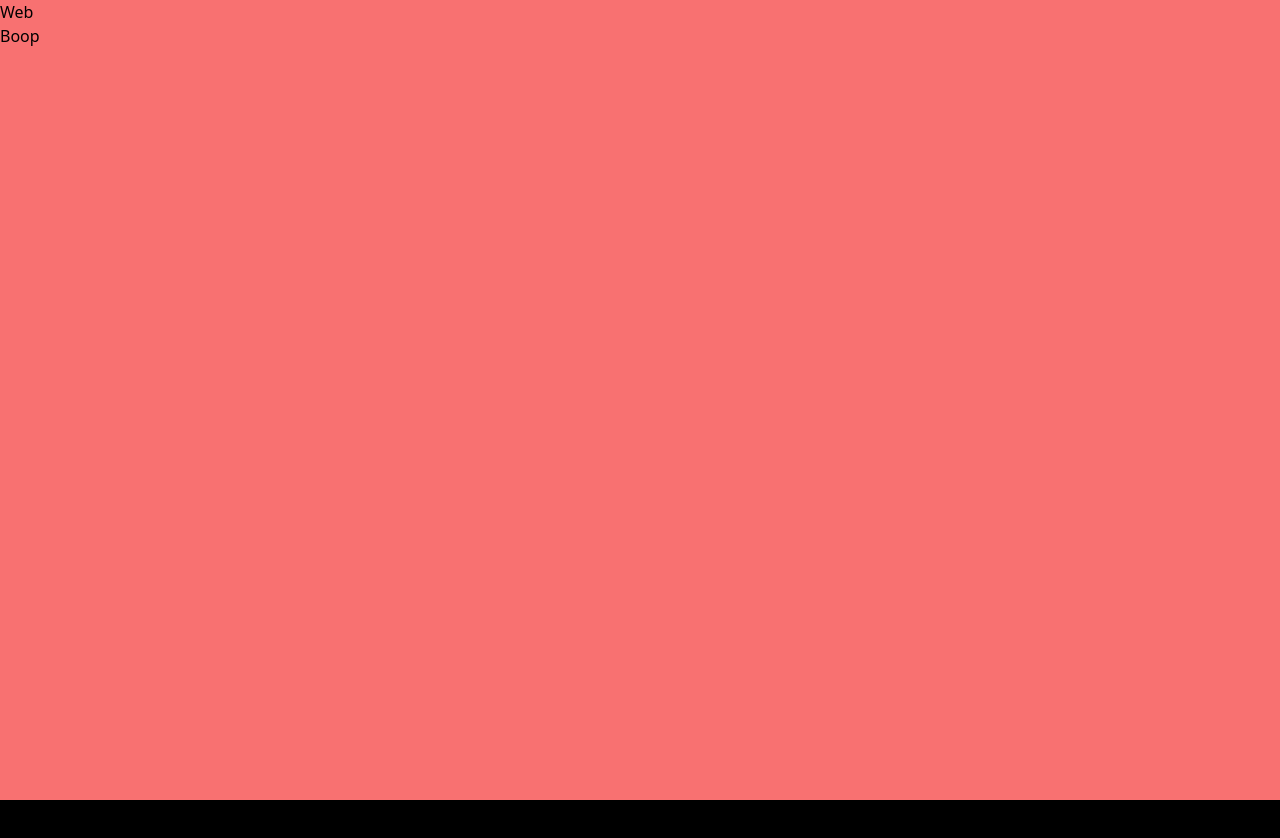
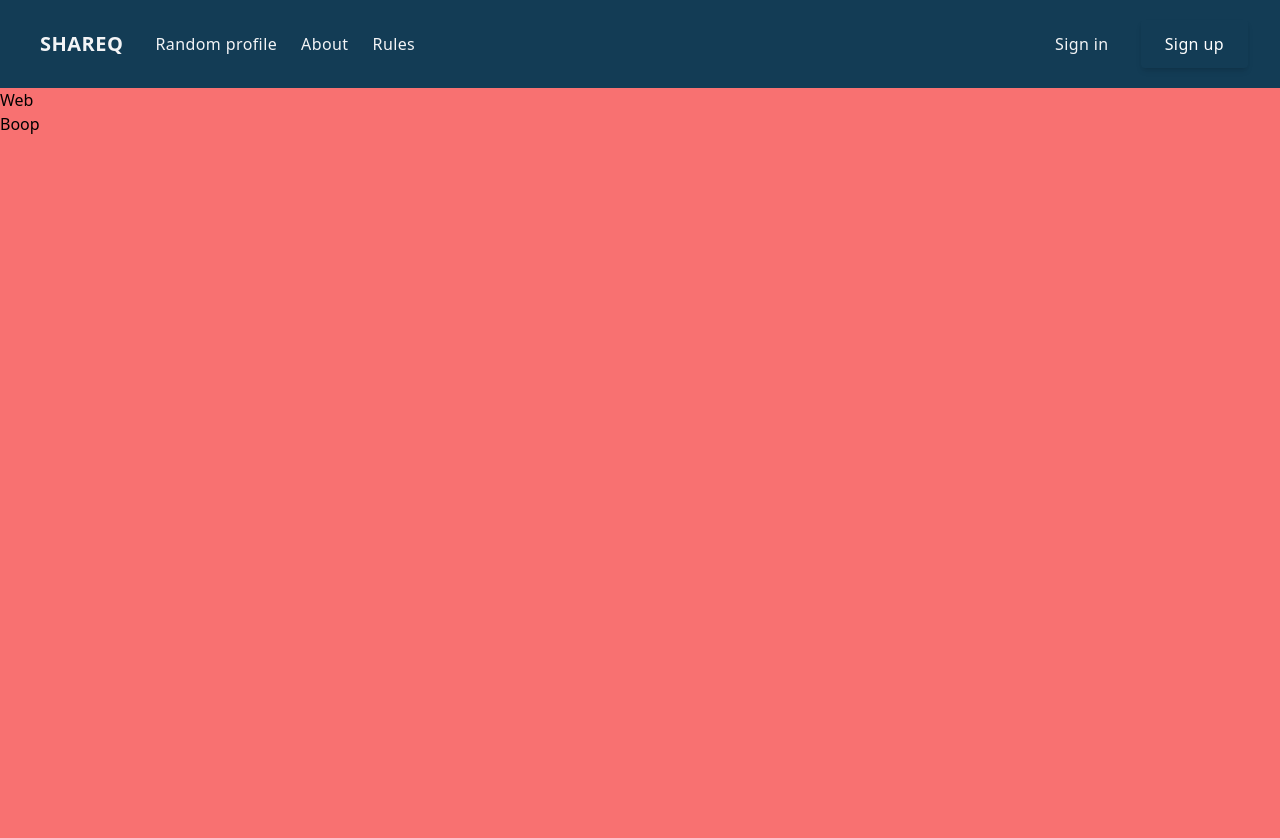
Before and after one commit to Wojtazzzz/ShareQ, a Next.js app in the folder apps/web/: page / in a window 1280 px wide. Shown: the top 838 px of the page. Before the commit the page ends 800 px from the top, so only its background shows below. Built offline with nearby package versions, Linux system fonts and the light colour scheme.

Commit message:
feat/links, logo

```diff
--- a/apps/web/app/layout.tsx
+++ b/apps/web/app/layout.tsx
@@ -1,5 +1,6 @@
 import type { ReactNode } from 'react';
 import '../styles/tailwind.css';
+import { Navigation } from '../components/inc/navigation/Navigation';
 
 type RootLayoutProps = {
 	children: ReactNode;
@@ -9,6 +10,8 @@
 	return (
 		<html lang="pl">
 			<body className="bg-black">
+				<Navigation />
+
 				<div className="h-screen w-screen bg-red-400">{children}</div>
 			</body>
 		</html>
--- /dev/null
+++ b/apps/web/components/inc/navigation/NavItem.tsx
@@ -0,0 +1,18 @@
+import Link from 'next/link';
+
+type NavItemProps = {
+	link: string;
+	label: string;
+};
+
+export const NavItem = ({ link, label }: NavItemProps) => {
+	return (
+		<Link
+			href={link}
+			aria-label={label}
+			className="p-2 font-medium tracking-wide text-gray-100 transition-colors lg:hover:text-gray-100/80"
+		>
+			{label}
+		</Link>
+	);
+};
--- /dev/null
+++ b/apps/web/components/inc/navigation/Navigation.tsx
@@ -0,0 +1,58 @@
+import Link from 'next/link';
+import { NavItem } from './NavItem';
+import links from './links.json';
+import { MobileNavigation } from './mobileNavigation/MobileNavigation';
+
+export const Navigation = () => {
+	return (
+		<nav className="bg-secondary-base">
+			<div className="mx-auto px-4 py-5 sm:max-w-xl md:max-w-full md:px-24 lg:max-w-screen-xl lg:px-8">
+				<div className="relative flex items-center justify-between">
+					<div className="flex items-center">
+						<Link href="/" aria-label="ShareQ" className="px-2 py-1">
+							<h1 className="text-xl font-bold uppercase tracking-wide text-gray-100">
+								ShareQ
+							</h1>
+						</Link>
+
+						<ul
+							role="list"
+							className="ml-4 hidden items-center space-x-2 lg:flex"
+						>
+							{links.map(({ link, label }, key) => (
+								<li key={key}>
+									<NavItem link={link} label={label} />
+								</li>
+							))}
+						</ul>
+					</div>
+
+					<ul role="list" className="hidden items-center space-x-8 lg:flex">
+						<li>
+							<a
+								href="/"
+								aria-label="Sign in"
+								title="Sign in"
+								className="hover:text-teal-accent-400 font-medium tracking-wide text-gray-100 transition-colors duration-200"
+							>
+								Sign in
+							</a>
+						</li>
+						<li>
+							<a
+								href="/"
+								className="bg-deep-purple-accent-400 hover:bg-deep-purple-accent-700 focus:shadow-outline inline-flex h-12 items-center justify-center rounded px-6 font-medium tracking-wide text-white shadow-md transition duration-200 focus:outline-none"
+								aria-label="Sign up"
+								title="Sign up"
+							>
+								Sign up
+							</a>
+						</li>
+					</ul>
+
+					<MobileNavigation />
+				</div>
+			</div>
+		</nav>
+	);
+};
--- /dev/null
+++ b/apps/web/components/inc/navigation/links.json
@@ -0,0 +1,14 @@
+[
+	{
+		"label": "Random profile",
+		"link": "/"
+	},
+	{
+		"label": "About",
+		"link": "/"
+	},
+	{
+		"label": "Rules",
+		"link": "/"
+	}
+]
--- /dev/null
+++ b/apps/web/components/inc/navigation/mobileNavigation/MobileNavigation.tsx
@@ -0,0 +1,101 @@
+'use client';
+
+import { NavItem } from '../NavItem';
+import { useMobileNavigation } from './useMobileNavigation';
+import links from '../links.json';
+import Link from 'next/link';
+
+export const MobileNavigation = () => {
+	const { isNavigationActive, openNavigation, closeNavigation } =
+		useMobileNavigation();
+
+	return (
+		<div className="lg:hidden">
+			<button
+				aria-label="Open navigation"
+				className="rounded p-2"
+				onClick={openNavigation}
+			>
+				<svg className="w-5 text-gray-100" viewBox="0 0 24 24">
+					<path
+						fill="currentColor"
+						d="M23,13H1c-0.6,0-1-0.4-1-1s0.4-1,1-1h22c0.6,0,1,0.4,1,1S23.6,13,23,13z"
+					/>
+					<path
+						fill="currentColor"
+						d="M23,6H1C0.4,6,0,5.6,0,5s0.4-1,1-1h22c0.6,0,1,0.4,1,1S23.6,6,23,6z"
+					/>
+					<path
+						fill="currentColor"
+						d="M23,20H1c-0.6,0-1-0.4-1-1s0.4-1,1-1h22c0.6,0,1,0.4,1,1S23.6,20,23,20z"
+					/>
+				</svg>
+			</button>
+
+			{isNavigationActive && (
+				<>
+					<div className="absolute left-0 top-0 z-40 w-full">
+						<div className="rounded bg-secondary-base p-4 shadow-md">
+							<div className="mb-4 flex items-center justify-between">
+								<div>
+									<Link
+										href="/"
+										aria-label="ShareQ"
+										className="inline-flex items-center"
+									>
+										<span className="px-2 py-1 text-xl font-bold uppercase tracking-wide text-gray-100">
+											ShareQ
+										</span>
+									</Link>
+								</div>
+								<div>
+									<button
+										aria-label="Close navigation"
+										className="rounded p-2"
+										onClick={closeNavigation}
+									>
+										<svg className="w-5 text-gray-100" viewBox="0 0 24 24">
+											<path
+												fill="currentColor"
+												d="M19.7,4.3c-0.4-0.4-1-0.4-1.4,0L12,10.6L5.7,4.3c-0.4-0.4-1-0.4-1.4,0s-0.4,1,0,1.4l6.3,6.3l-6.3,6.3 c-0.4,0.4-0.4,1,0,1.4C4.5,19.9,4.7,20,5,20s0.5-0.1,0.7-0.3l6.3-6.3l6.3,6.3c0.2,0.2,0.5,0.3,0.7,0.3s0.5-0.1,0.7-0.3 c0.4-0.4,0.4-1,0-1.4L13.4,12l6.3-6.3C20.1,5.3,20.1,4.7,19.7,4.3z"
+											/>
+										</svg>
+									</button>
+								</div>
+							</div>
+							<nav>
+								<ul className="space-y-4">
+									{links.map(({ link, label }, key) => (
+										<li key={key}>
+											<NavItem link={link} label={label} />
+										</li>
+									))}
+
+									<li>
+										<NavItem link="/" label="Sign in" />
+									</li>
+
+									<li>
+										<a
+											href="/"
+											className="bg-deep-purple-accent-400 hover:bg-deep-purple-accent-700 focus:shadow-outline inline-flex h-12 w-full items-center justify-center rounded px-6 font-medium tracking-wide text-white shadow-md transition duration-200 focus:outline-none"
+											aria-label="Sign up"
+											title="Sign up"
+										>
+											Sign up
+										</a>
+									</li>
+								</ul>
+							</nav>
+						</div>
+					</div>
+
+					<div
+						className="fixed left-0 top-0 z-30 h-screen w-screen bg-black/20"
+						onClick={closeNavigation}
+					></div>
+				</>
+			)}
+		</div>
+	);
+};
--- /dev/null
+++ b/apps/web/components/inc/navigation/mobileNavigation/useMobileNavigation.ts
@@ -0,0 +1,19 @@
+import { useState } from 'react';
+
+export const useMobileNavigation = () => {
+	const [isNavigationActive, setIsNavigationActive] = useState(false);
+
+	const openNavigation = () => {
+		setIsNavigationActive(true);
+	};
+
+	const closeNavigation = () => {
+		setIsNavigationActive(false);
+	};
+
+	return {
+		isNavigationActive,
+		openNavigation,
+		closeNavigation,
+	};
+};
--- a/apps/web/styles/tailwind.css
+++ b/apps/web/styles/tailwind.css
@@ -1,3 +1,11 @@
 @tailwind base;
 @tailwind components;
 @tailwind utilities;
+
+/* Accessibility */
+@layer base {
+	button,
+	a {
+		@apply rounded-md focus-visible:outline-dashed focus-visible:outline-2 focus-visible:outline-primary-base;
+	}
+}
--- a/apps/web/tailwind.config.js
+++ b/apps/web/tailwind.config.js
@@ -5,7 +5,23 @@
 		'./components/**/*.{js,ts,jsx,tsx,mdx}',
 	],
 	theme: {
-		extend: {},
+		extend: {
+			colors: {
+				primary: {
+					base: '#59A5D8',
+					dark: '#386FA4',
+					light: '#84D2F6',
+				},
+				secondary: {
+					base: '#133C55',
+				},
+				accent: {
+					base: "#91E5F6"
+				}
+			},
+		},
 	},
 	plugins: [],
 };
+
+// https://coolors.co/133c55-386fa4-59a5d8-84d2f6-91e5f6
```
